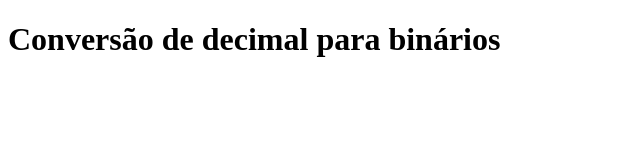
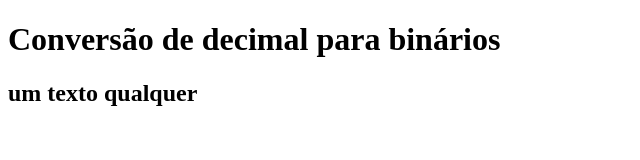
Before and after one commit to Helenarubiaborba/calculadora, a plain HTML site: page index.html in a window 1280 px wide. Shown: the whole page, without its empty margins (0-640 px from the left). Drawn offline with Linux system fonts and the light colour scheme.

Commit message:
teste de conflito

```diff
--- a/index.html
+++ b/index.html
@@ -8,5 +8,6 @@
 </head>
 <body>
     <h1>Conversão de decimal para binários</h1>
+    <h2>um texto qualquer</h2>
 </body>
 </html>
```
